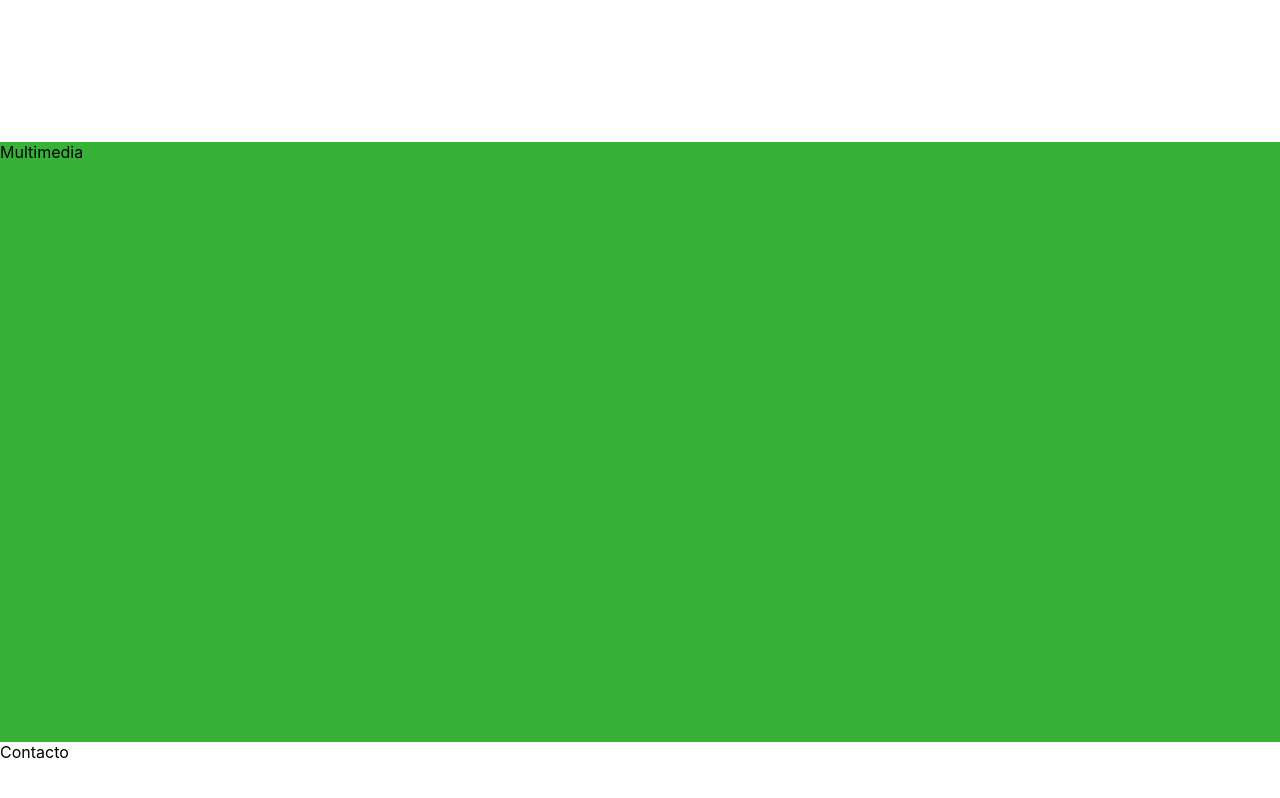
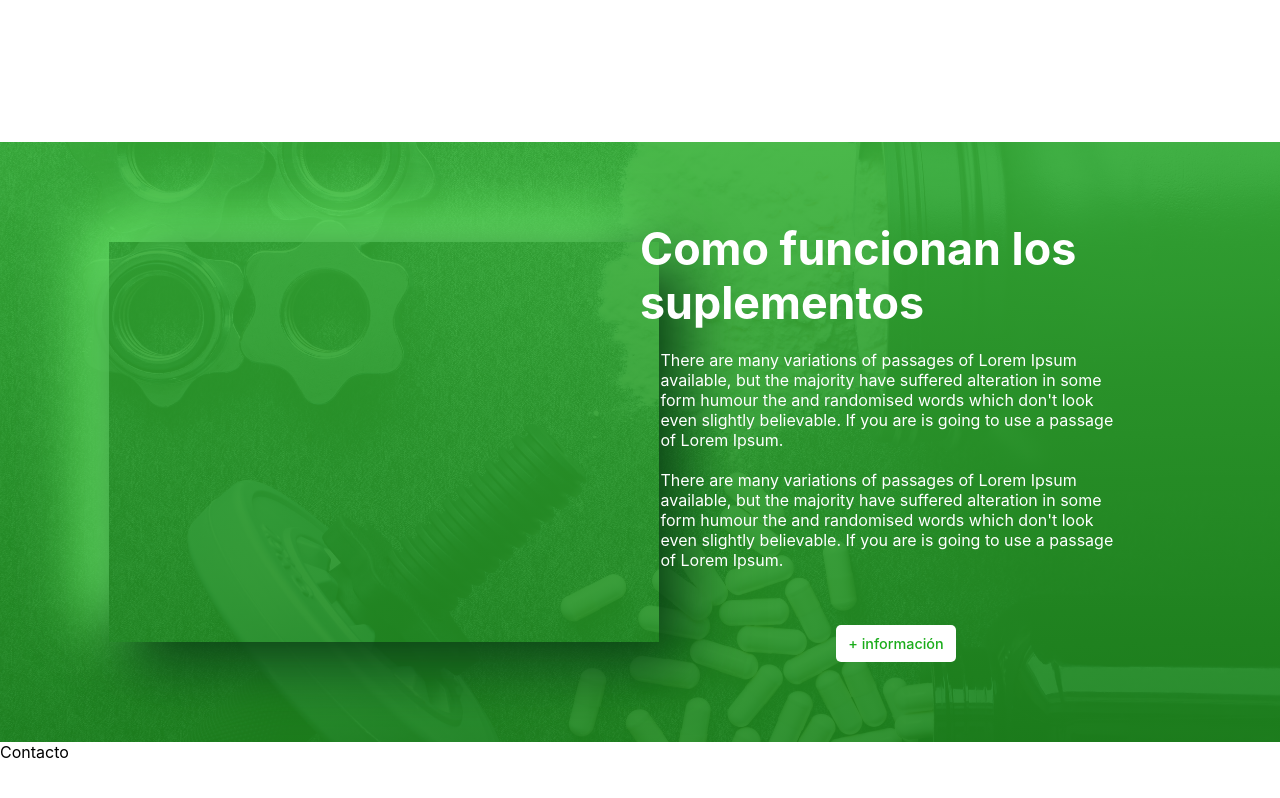
Before and after one commit to BtoMJ/Web-Simple, a React (Create React App) app: page / in a window 1280 px wide. Shown: the part 1688-2486 px from the top of the page. Built offline with nearby package versions, Linux system fonts and the light colour scheme.

Commit message:
Componente about listo

```diff
--- a/src/components/Multimedia/Multimedia.css
+++ b/src/components/Multimedia/Multimedia.css
@@ -1,5 +1,70 @@
 .multimediaContainer{
     width: 100vw;
     height: 600px;
-    background-color: rgb(55, 177, 55);
+    display: flex;
+    flex-direction: row;
+    align-items: center;
+    justify-content: center;
+    background-image: url(../../assets/about-bg.jpg);
+    background-image: linear-gradient(rgba(55, 177, 55, 0.9), rgba(30, 136, 30, 0.9)), url('../../assets/about-bg.jpg');
+    background-position: center center;
+    background-repeat: no-repeat;
+    background-size: cover;
+    overflow: hidden;
 }
+
+.multimediaInfo{
+    width: 80%;
+    height: 80%;
+    display: flex;
+    flex-direction: row;
+    align-items: center;
+    /* border: thin solid #f00; */
+}
+
+.video{
+    width: 550px;
+    height: 400px;
+    border: none;
+    /* box-shadow: 0 15px 15px rgb(0,0,0,0.3); */
+    box-shadow: 20px 20px 60px #02330d,
+    -20px -20px 60px #79ff79;;
+}
+
+.videoMultimedia, .videoDescripcion{
+    width: 50%;
+    display: flex;
+    flex-direction: column;
+    align-items: center;
+    justify-content: center;
+    color: #fff;
+    /* border: thin solid #f00; */
+}
+
+.videoDescripcion h1{
+    font-size: 2.8em;
+    margin-bottom: 20px;
+}
+
+.videoDescripcion p{
+    width: 92%;
+    margin-bottom: 25px;
+}
+
+.videoDescripcion a{
+    width: 120px;
+    font-size: 0.9rem;
+    font-weight: 500;
+    text-align: center;
+    margin-top: 30px;
+    color: rgb(26, 172, 26);
+    padding: 10px;
+    border-radius: 5px;
+    background-color: #fff;
+}
+
+.videoDescripcion a:hover{
+    cursor: pointer;
+    transform: scale(1.1);
+    box-shadow: 0 5px 10px rgb(0,0,0,0.3);
+}
--- a/src/components/Multimedia/Multimedia.jsx
+++ b/src/components/Multimedia/Multimedia.jsx
@@ -1,10 +1,34 @@
 import React from 'react';
-import './Multimedia.css'
+import './Multimedia.css';
+import video from '../../assets/video.mp4'
 
 function Multimedia() {
   return (
     <div className="multimediaContainer">
-        Multimedia
+      <div className="multimediaInfo">
+        <div className="videoMultimedia">
+          <iframe className="video"
+            src={video}>
+          </iframe>
+        </div>
+        <div className="videoDescripcion">
+          <h1>Como funcionan los suplementos</h1>
+          <p>
+            There are many variations of passages of Lorem Ipsum available,
+            but the majority have suffered alteration in some form humour the
+            and randomised words which don't look even slightly believable.
+            If you are is going to use a passage of Lorem Ipsum.<br /><br />
+
+            There are many variations of passages of Lorem Ipsum available,
+            but the majority have suffered alteration in some form humour the
+            and randomised words which don't look even slightly believable.
+            If you are is going to use a passage of Lorem Ipsum.
+          </p>
+          <a href="#">+ información</a>
+
+        </div>
+
+      </div>
     </div>
   )
 }
```
Also changed, not shown: src/assets/about-bg.jpg (added), 1 other file (tests, documents, lock files or other folders).
